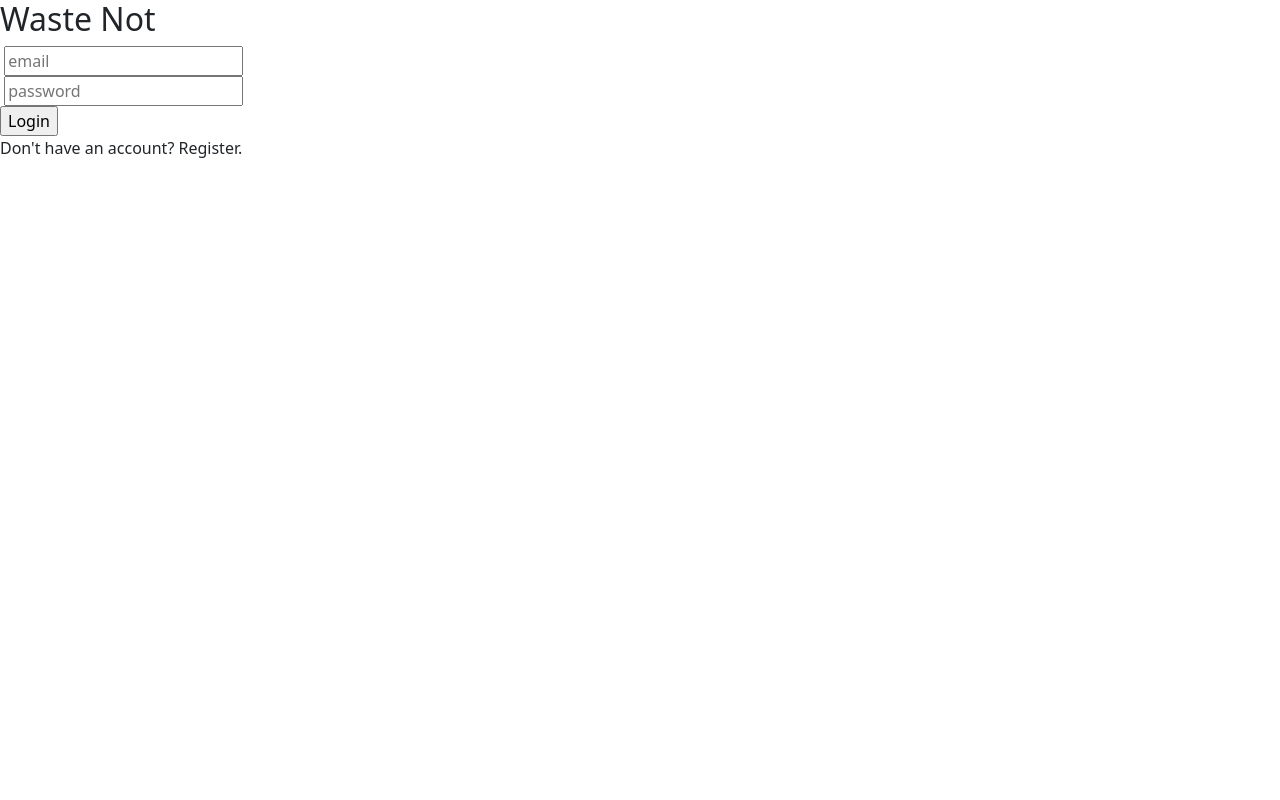
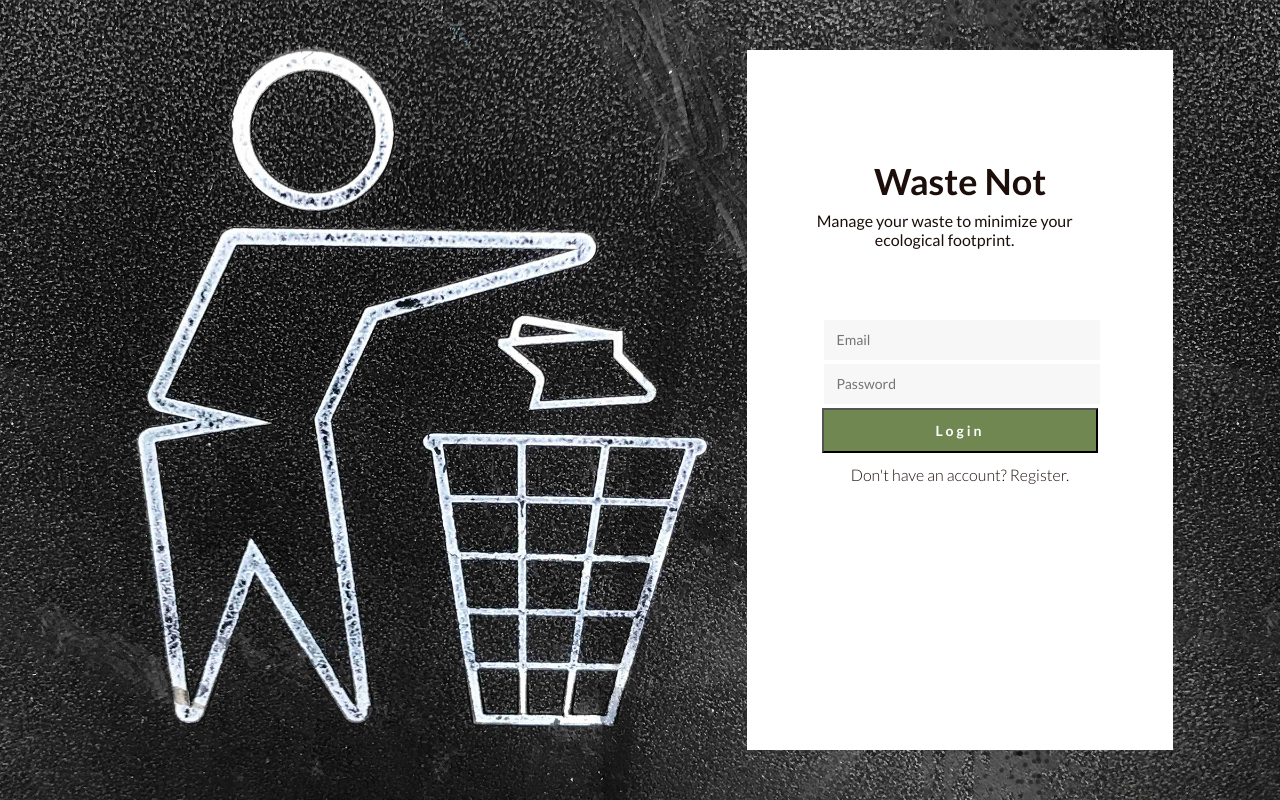
Before and after one commit to MartaSolomianko/waste-management-project, a Flask app: page / in a window 1280 px wide. Run offline with Flask 2, Linux system fonts and the light colour scheme.

Commit message:
Added styles to homepage

```diff
--- /dev/null
+++ b/static/css/homepage.css
@@ -0,0 +1,93 @@
+#background-img {
+    background: url("/static/img/background.jpg") no-repeat center center;
+    background-size: cover;
+    height: 100vh;
+
+}
+
+.login-container {
+    position: relative;
+    height: 100vh;
+    padding-top: 50px;
+    padding-bottom: 50px;
+}
+
+.login-container-inside {
+    background-color: white;
+    position: absolute;
+    top: 50px;
+    bottom: 50px;
+    left: 0;
+    right: 0;
+    padding: 60px;
+    text-align: center;
+}
+
+
+h1 {
+    margin-top: 50px;
+    font-style: normal;
+    font-weight: 700;
+    font-size: 36px;
+
+}
+
+.subtitle {
+    font-style: normal;
+    font-weight: 400;
+    font-size: 16px;
+    width: 90%;
+
+}
+
+form {
+    margin-top: 70px;
+    height: 45px;
+    border-radius: 4px;
+    border-width: 0;
+    width: 100%;
+}
+
+.form-input {
+    font-style: normal;
+    font-weight: 400;
+    font-size: 14px;
+    height: 40px;
+    background: #f7f7f7;
+    border-radius: 0px;
+    border-width: 0;
+    margin: 0 0 4px;
+    width: 90%;
+    padding-left: 13px;
+}
+
+.log-reg-btn {
+    background-color: #718752;
+    width: 90%;
+    color: white;
+    font-weight: bold;
+    font-size: 14px;
+    letter-spacing: 3px;
+    padding: 10px 0;
+    margin-bottom: 10px;
+}
+
+.log-reg-btn:hover {
+    background-color: #829C5F
+}
+
+.toggle-form {
+    font-style: normal;
+    font-weight: 300;
+}
+
+
+#login-span:hover {
+    font-weight: 700;
+    color: #718752;
+}
+
+#registration-span:hover {
+    font-weight: 700;
+    color: #718752;
+}
--- a/static/css/styles.css
+++ b/static/css/styles.css
@@ -1,3 +1,9 @@
+body {
+  font-family: 'Lato', sans-serif;
+  color: #1C0F0B;
+}
+
+
 /* USER PROFILE PIE CHART */
 #piechart {
     height: 20px;
--- a/templates/base.html
+++ b/templates/base.html
@@ -6,9 +6,14 @@
 
     <!-- Bootstrap CSS only -->
     <link href="https://cdn.jsdelivr.net/npm/bootstrap@5.2.2/dist/css/bootstrap.min.css" rel="stylesheet" integrity="sha384-Zenh87qX5JnK2Jl0vWa8Ck2rdkQ2Bzep5IDxbcnCeuOxjzrPF/et3URy9Bv1WTRi" crossorigin="anonymous">
-
+    <!-- Google Fonts -->
+    <link rel="preconnect" href="https://fonts.googleapis.com">
+    <link rel="preconnect" href="https://fonts.gstatic.com" crossorigin>
+    <link href="https://fonts.googleapis.com/css2?family=Lato:ital,wght@0,300;0,400;0,700;0,900;1,400&display=swap" rel="stylesheet">
     <!-- My CSS -->
     <link href="/static/css/styles.css" rel="stylesheet">
+    <!-- Homepage style sheet -->
+    <link href="/static/css/homepage.css" rel="stylesheet">
 
     <!-- JavaScript Bundle with Popper -->
     <script src="https://cdn.jsdelivr.net/npm/bootstrap@5.2.2/dist/js/bootstrap.bundle.min.js" integrity="sha384-OERcA2EqjJCMA+/3y+gxIOqMEjwtxJY7qPCqsdltbNJuaOe923+mo//f6V8Qbsw3" crossorigin="anonymous"></script>
--- a/templates/homepage.html
+++ b/templates/homepage.html
@@ -1,50 +1,63 @@
 {% extends 'base.html' %}
 {% block title %} Waste Management App {% endblock %}
+{% block head %}
+{% endblock %}
 
 {% block body %}
+<div id="background-img">
+<div class="container-fluid">
+
+  <div class="row">
+
+    <div class="col-md-4 offset-md-7 login-container">
+      <div class="login-container-inside">
         <!-- if there's no user id stored in session, ask a user to login -->
         {% if not session.get('user_id') %}
+          <h1>Waste Not</h1>
+            <h2 class="subtitle">Manage your waste to minimize your ecological footprint.</h2>
               <div id="login-form">
-  <h2>Waste Not</h2>
                 <form action="/login" method="POST">
                   <div>
                     <label for="email"></label>
-            <input type="text" name="email" placeholder="email" required>
+                    <input type="text" class="form-input" name="email" placeholder="Email" required>
                   </div>
                   <div>
                     <label for="password"></label>
-            <input type="password" name="password" placeholder="password" required>
+                    <input type="password" class="form-input" name="password" placeholder="Password" required>
                   </div>
-        <input value="Login" type="submit">
-        <div>
+                <input class=log-reg-btn value="Login" type="submit">
+                <div class="toggle-form">
                   Don't have an account?
                   <span id="registration-span">Register.</span>
                 </div>
               </form>
             </div>
             {% endif %}
-
             <div id="register-form" hidden>
-  <h2>Create an account</h2>
                   <form action="/register" method="POST">
                     <div>
                       <label for="name"></label>
-          <input type="text" name="name" placeholder="first name">
+                      <input type="text" class="form-input" name="name" placeholder="First name">
                     </div>
                       <div>
                         <label for="email"></label>
-            <input type="text" name="email" placeholder="email" required>
+                        <input type="text" class="form-input" name="email" placeholder="Email" required>
                       </div>
                       <div>
                         <label for="password"></label>
-            <input type="password" name="password" placeholder="password" required>
+                        <input type="password" class="form-input" name="password" placeholder="Password" required>
                       </div>
-        <input value="Register" type="submit">
-        <div>
+                    <input class=log-reg-btn value="Register" type="submit">
+                    <div class="toggle-form">
                       Already have an account?
                       <span id="login-span">Login.</span>
                     </div>
                   </form>
+                </div>
+              </div>
+            </div>
+    </div>
+</div>
 </div>
 
 
```
Also changed, not shown: static/img/background.jpg (added). Lines whose indentation alone changed are shown as unchanged.
